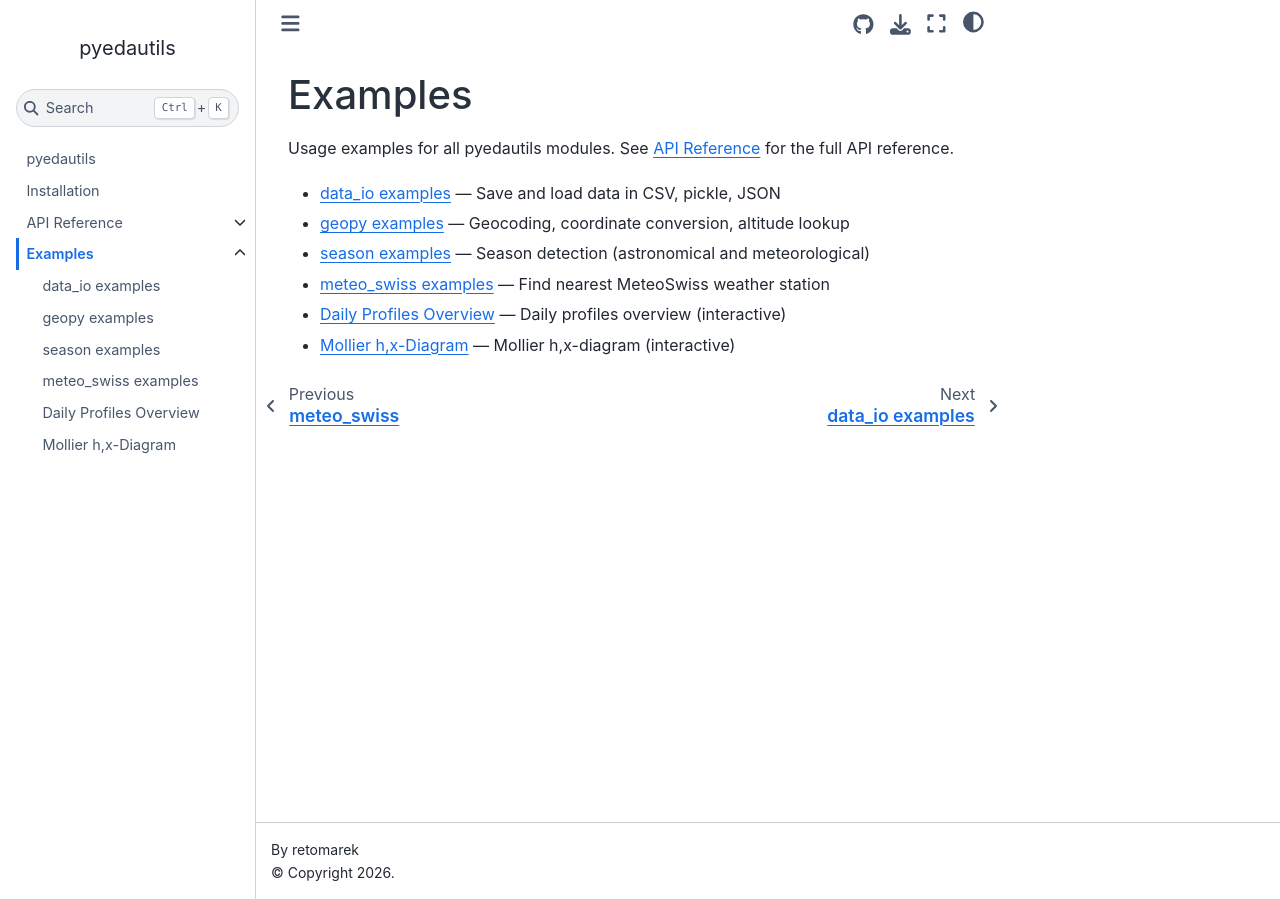
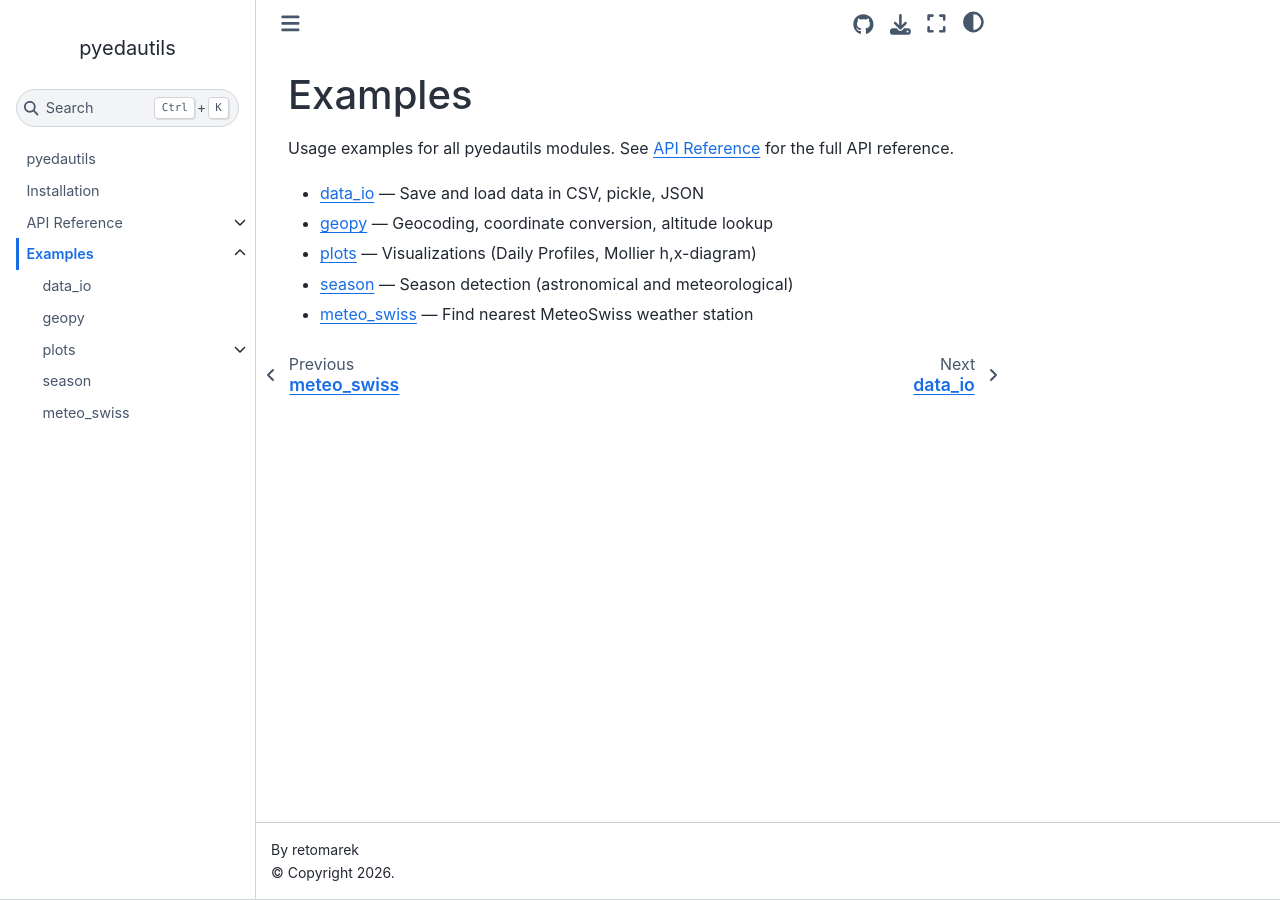
Before and after one commit to retomarek/pyedautils, a Jupyter Book: the page built from docs/examples/index.md, in a window 1280 px wide. Built offline with Jupyter Book 1.0.4 settings and Sphinx 7.4.7 and the Sphinx Book theme 1.1.4, drawn with Linux system fonts in a browser that asks for light colours.

Commit message:
minor doc adaptions

```diff
--- a/docs/_toc.yml
+++ b/docs/_toc.yml
@@ -16,7 +16,9 @@ chapters:
     sections:
       - file: examples/data_io
       - file: examples/geopy
+      - file: examples/plots
+        sections:
+          - file: examples/daily_profiles
+          - file: examples/mollier_hx
       - file: examples/season
       - file: examples/meteo_swiss
-      - file: examples/daily_profiles
-      - file: examples/mollier_hx
--- a/docs/examples/data_io.md
+++ b/docs/examples/data_io.md
@@ -1,4 +1,4 @@
-# data_io examples
+# data_io
 
 See {doc}`../api/data_io` for the full API reference.
 
--- a/docs/examples/geopy.md
+++ b/docs/examples/geopy.md
@@ -1,4 +1,4 @@
-# geopy examples
+# geopy
 
 See {doc}`../api/geopy` for the full API reference.
 
--- a/docs/examples/index.md
+++ b/docs/examples/index.md
@@ -4,7 +4,6 @@ Usage examples for all pyedautils modules. See {doc}`../api/index` for the full
 
 - {doc}`data_io` — Save and load data in CSV, pickle, JSON
 - {doc}`geopy` — Geocoding, coordinate conversion, altitude lookup
+- {doc}`plots` — Visualizations (Daily Profiles, Mollier h,x-diagram)
 - {doc}`season` — Season detection (astronomical and meteorological)
 - {doc}`meteo_swiss` — Find nearest MeteoSwiss weather station
-- {doc}`daily_profiles` — Daily profiles overview (interactive)
-- {doc}`mollier_hx` — Mollier h,x-diagram (interactive)
--- a/docs/examples/meteo_swiss.md
+++ b/docs/examples/meteo_swiss.md
@@ -1,4 +1,4 @@
-# meteo_swiss examples
+# meteo_swiss
 
 See {doc}`../api/meteo_swiss` for the full API reference.
 
--- a/docs/examples/season.md
+++ b/docs/examples/season.md
@@ -1,4 +1,4 @@
-# season examples
+# season
 
 See {doc}`../api/season` for the full API reference.
 
```
Also changed, not shown: docs/examples/plots.md (added, +8 -0 lines).
